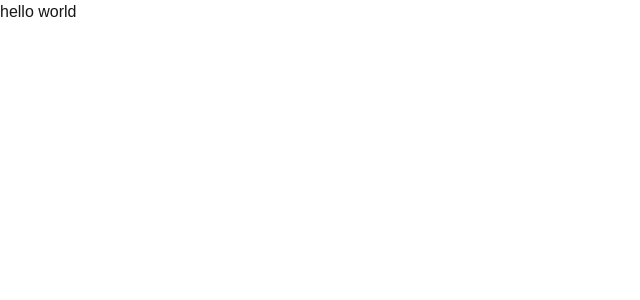
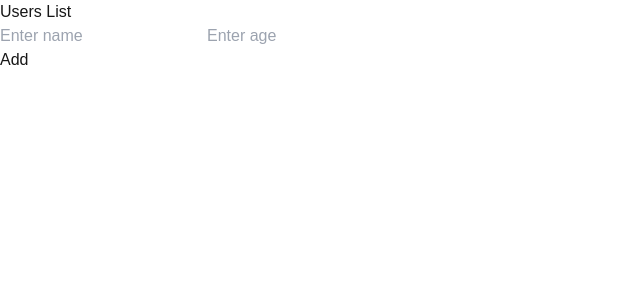
Before and after one commit to SantinoGiordano/AddDragAndDrop, a Next.js app: page / in a window 1280 px wide. Shown: the top 300 px of the page, without its empty margins (0-640 px from the left). Built offline with nearby package versions, Linux system fonts and the light colour scheme.

Commit message:
imported add button and code(still trimming)

```diff
--- a/app/page.tsx
+++ b/app/page.tsx
@@ -1,6 +1,65 @@
+'use client'
+
+import { useState } from "react";
 
 export default function Home() {
+  // Initial users list
+  const [users, setUsers] = useState<Users[]>([]);
+
+  // State to track the input values
+  const [name, setName] = useState("");
+  const [age, setAge] = useState("");
+
+  // Function to handle adding a new user
+  function addUser() {
+    if (name && age) {
+      const newUser = {
+        id: users.length + 1,  // Generate the new user ID
+        name: name,
+        age: parseInt(age) // Convert the age to a number
+      };
+
+      setUsers([...users, newUser]);  // Add new user to the list
+
+      // Clear input fields after adding user
+      setName("");
+      setAge("");
+    } else {
+      alert("Please provide both name and age.");
+    }
+  }
+
   return (
-    <div>hello world</div>
+    <div>
+      <h1>Users List</h1>
+
+      {/* Display the users list */}
+      <ul>
+        {users.map((user) => (
+          <li key={user.id}>
+            {user.name} (ID: {user.id}, Age: {user.age})
+          </li>
+        ))}
+      </ul>
+
+      {/* Input fields for name and age */}
+      <div>
+        <input
+          type="text"
+          placeholder="Enter name"
+          value={name}
+          onChange={(e) => setName(e.target.value)}
+        />
+        <input
+          type="number"
+          placeholder="Enter age"
+          value={age}
+          onChange={(e) => setAge(e.target.value)}
+        />
+      </div>
+
+      {/* Button to add the new user */}
+      <button onClick={addUser}>Add</button>
+    </div>
   );
 }
```
